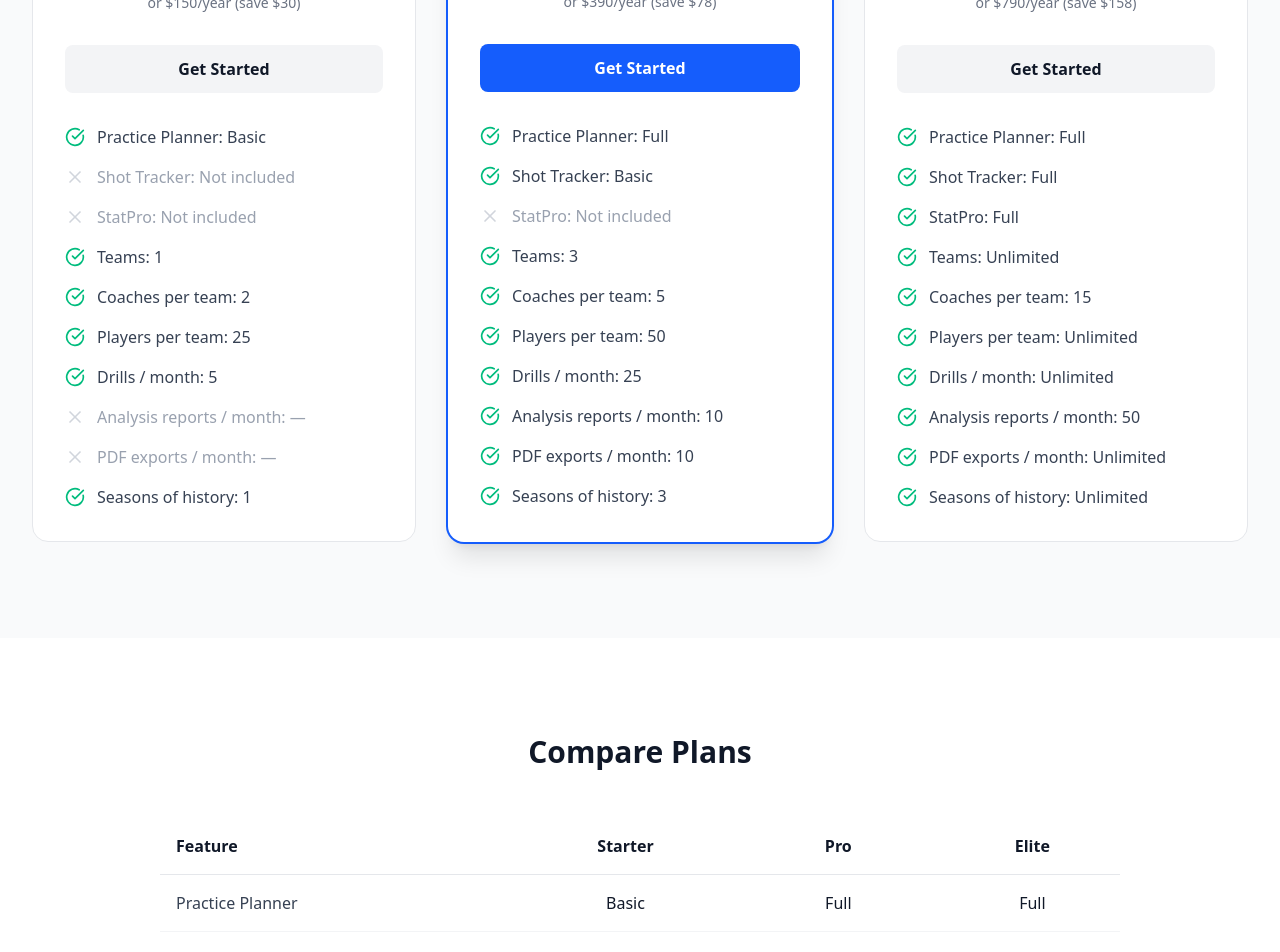
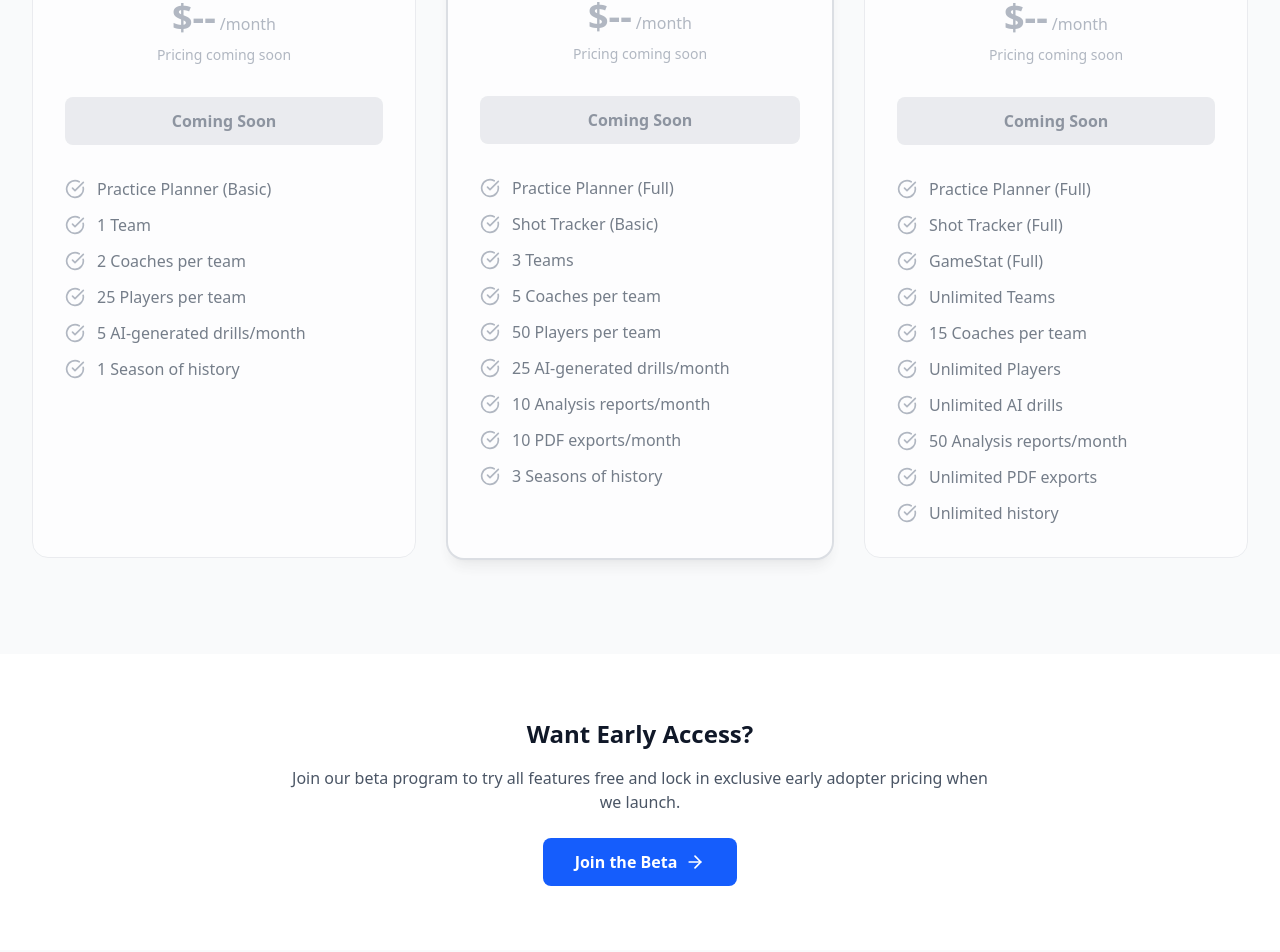
Before and after one commit to andrewshay0245/the-assistant-coach, a Next.js app: page /pricing in a window 1280 px wide. Shown: the part 620-1572 px from the top of the page. Built offline with nearby package versions, Linux system fonts and the light colour scheme.

Commit message:
Grey out pricing page - Coming Soon, no prices shown, redirect to early access/beta

```diff
--- a/src/app/pricing/page.tsx
+++ b/src/app/pricing/page.tsx
@@ -1,114 +1,69 @@
 import Link from 'next/link';
-import { CheckCircle, X, ArrowRight, Sparkles } from 'lucide-react';
+import { CheckCircle, Clock, ArrowRight, Sparkles } from 'lucide-react';
 
 const tiers = [
   {
     name: 'Starter',
-    price: 15,
-    yearlyPrice: 150,
     description: 'Perfect for youth coaches getting started with organized practices.',
-    features: {
-      practicePlanner: 'basic',
-      shotTracker: false,
-      gameStat: false,
-      teams: 1,
-      coachesPerTeam: 2,
-      playersPerTeam: 25,
-      aiDrillsPerMonth: 5,
-      aiAnalysisPerMonth: 0,
-      pdfExportsPerMonth: 0,
-      seasonsHistory: 1,
-    },
-    cta: 'Get Started',
-    highlighted: false,
+    features: [
+      'Practice Planner (Basic)',
+      '1 Team',
+      '2 Coaches per team',
+      '25 Players per team',
+      '5 AI-generated drills/month',
+      '1 Season of history',
+    ],
   },
   {
     name: 'Pro',
-    price: 39,
-    yearlyPrice: 390,
     description: 'For serious coaches who want shot analytics and deeper insights.',
-    features: {
-      practicePlanner: 'full',
-      shotTracker: 'basic',
-      gameStat: false,
-      teams: 3,
-      coachesPerTeam: 5,
-      playersPerTeam: 50,
-      aiDrillsPerMonth: 25,
-      aiAnalysisPerMonth: 10,
-      pdfExportsPerMonth: 10,
-      seasonsHistory: 3,
-    },
-    cta: 'Get Started',
+    features: [
+      'Practice Planner (Full)',
+      'Shot Tracker (Basic)',
+      '3 Teams',
+      '5 Coaches per team',
+      '50 Players per team',
+      '25 AI-generated drills/month',
+      '10 Analysis reports/month',
+      '10 PDF exports/month',
+      '3 Seasons of history',
+    ],
     highlighted: true,
   },
   {
     name: 'Elite',
-    price: 79,
-    yearlyPrice: 790,
     description: 'Complete suite for programs that demand the best tools available.',
-    features: {
-      practicePlanner: 'full',
-      shotTracker: 'full',
-      gameStat: 'full',
-      teams: -1,
-      coachesPerTeam: 15,
-      playersPerTeam: -1,
-      aiDrillsPerMonth: -1,
-      aiAnalysisPerMonth: 50,
-      pdfExportsPerMonth: -1,
-      seasonsHistory: -1,
-    },
-    cta: 'Get Started',
-    highlighted: false,
+    features: [
+      'Practice Planner (Full)',
+      'Shot Tracker (Full)',
+      'GameStat (Full)',
+      'Unlimited Teams',
+      '15 Coaches per team',
+      'Unlimited Players',
+      'Unlimited AI drills',
+      '50 Analysis reports/month',
+      'Unlimited PDF exports',
+      'Unlimited history',
+    ],
   },
 ];
 
-const featureLabels = {
-  practicePlanner: 'Practice Planner',
-  shotTracker: 'Shot Tracker',
-  gameStat: 'StatPro',
-  teams: 'Teams',
-  coachesPerTeam: 'Coaches per team',
-  playersPerTeam: 'Players per team',
-  aiDrillsPerMonth: 'Drills / month',
-  aiAnalysisPerMonth: 'Analysis reports / month',
-  pdfExportsPerMonth: 'PDF exports / month',
-  seasonsHistory: 'Seasons of history',
-};
-
-function formatFeatureValue(key: string, value: string | number | boolean): string {
-  if (typeof value === 'boolean') return value ? 'Included' : 'Not included';
-  if (typeof value === 'string') {
-    if (value === 'basic') return 'Basic';
-    if (value === 'full') return 'Full';
-    return value;
-  }
-  if (value === -1) return 'Unlimited';
-  if (value === 0) return '—';
-  return value.toString();
-}
-
 const faqs = [
   {
-    question: 'What\'s included in each plan?',
-    answer: 'Each plan includes access to different features. Check the plan details above for specific features included in each tier.',
+    question: 'When will pricing be available?',
+    answer: 'We\'re currently in beta and working on finalizing our pricing. Join our early access list to be notified when we launch and get exclusive early adopter pricing.',
   },
   {
-    question: 'Can I change plans later?',
-    answer: 'Absolutely. Upgrade or downgrade anytime. Changes take effect at your next billing cycle.',
+    question: 'Will there be a free tier?',
+    answer: 'We\'re exploring options for a free tier with limited features. Beta users will get extended access to all features.',
   },
   {
     question: 'Do you offer team or organization discounts?',
-    answer: 'Yes, we offer discounts for clubs and organizations with multiple teams. Contact us for custom pricing.',
+    answer: 'Yes, we\'ll offer discounts for clubs and organizations with multiple teams. Contact us for more information.',
   },
   {
     question: 'What happens to my data if I cancel?',
     answer: 'Your data is yours. You can export everything before canceling, and we retain data for 90 days in case you return.',
-  },
-  {
-    question: 'Is there a contract or commitment?',
-    answer: 'No contracts. Pay monthly or save with annual billing. Cancel anytime.',
   },
 ];
 
@@ -118,31 +73,35 @@ export default function PricingPage() {
       {/* Hero Section */}
       <section className="bg-gradient-to-br from-gray-900 to-gray-800 text-white py-20">
         <div className="max-w-7xl mx-auto px-4 sm:px-6 lg:px-8 text-center">
+          <div className="inline-flex items-center gap-2 bg-amber-500/20 text-amber-300 px-4 py-2 rounded-full text-sm font-medium mb-6">
+            <Clock className="w-4 h-4" />
+            Pricing Coming Soon
+          </div>
           <h1 className="text-4xl md:text-5xl font-bold mb-6">
             Simple, Transparent Pricing
           </h1>
           <p className="text-xl text-gray-300 max-w-2xl mx-auto">
-            Choose the plan that fits your program.
+            We're finalizing our plans. Join the beta to lock in early adopter pricing.
           </p>
         </div>
       </section>
 
-      {/* Pricing Cards */}
+      {/* Pricing Cards - Greyed Out */}
       <section className="py-24 bg-gray-50">
         <div className="max-w-7xl mx-auto px-4 sm:px-6 lg:px-8">
           <div className="grid md:grid-cols-3 gap-8">
             {tiers.map((tier) => (
               <div
                 key={tier.name}
-                className={`bg-white rounded-2xl p-8 ${
+                className={`bg-white rounded-2xl p-8 opacity-75 ${
                   tier.highlighted
-                    ? 'ring-2 ring-blue-600 shadow-xl relative'
+                    ? 'ring-2 ring-gray-300 shadow-lg relative'
                     : 'border border-gray-200'
                 }`}
               >
                 {tier.highlighted && (
                   <div className="absolute -top-4 left-1/2 -translate-x-1/2">
-                    <span className="bg-blue-600 text-white px-4 py-1 rounded-full text-sm font-semibold">
+                    <span className="bg-gray-400 text-white px-4 py-1 rounded-full text-sm font-semibold">
                       Most Popular
                     </span>
                   </div>
@@ -154,46 +113,29 @@ export default function PricingPage() {
                   </h3>
                   <p className="text-gray-600 mb-4">{tier.description}</p>
                   <div className="flex items-baseline justify-center gap-1">
-                    <span className="text-5xl font-bold text-gray-900">
-                      ${tier.price}
+                    <span className="text-4xl font-bold text-gray-400">
+                      $--
                     </span>
-                    <span className="text-gray-500">/month</span>
+                    <span className="text-gray-400">/month</span>
                   </div>
-                  <p className="text-sm text-gray-500 mt-2">
-                    or ${tier.yearlyPrice}/year (save ${tier.price * 12 - tier.yearlyPrice})
+                  <p className="text-sm text-gray-400 mt-2">
+                    Pricing coming soon
                   </p>
                 </div>
 
-                <Link
-                  href="/early-access"
-                  className={`block w-full text-center py-3 rounded-lg font-semibold mb-8 transition-colors ${
-                    tier.highlighted
-                      ? 'bg-blue-600 text-white hover:bg-blue-700'
-                      : 'bg-gray-100 text-gray-900 hover:bg-gray-200'
-                  }`}
+                <div
+                  className="block w-full text-center py-3 rounded-lg font-semibold mb-8 bg-gray-200 text-gray-500 cursor-not-allowed"
                 >
-                  {tier.cta}
-                </Link>
+                  Coming Soon
+                </div>
 
-                <div className="space-y-4">
-                  {Object.entries(tier.features).map(([key, value]) => {
-                    const isIncluded = value !== false && value !== 0;
-                    return (
-                      <div key={key} className="flex items-center gap-3">
-                        {isIncluded ? (
-                          <CheckCircle className="w-5 h-5 text-emerald-500 flex-shrink-0" />
-                        ) : (
-                          <X className="w-5 h-5 text-gray-300 flex-shrink-0" />
-                        )}
-                        <span className={isIncluded ? 'text-gray-700' : 'text-gray-400'}>
-                          {featureLabels[key as keyof typeof featureLabels]}:{' '}
-                          <span className="font-medium">
-                            {formatFeatureValue(key, value)}
-                          </span>
-                        </span>
-                      </div>
-                    );
-                  })}
+                <div className="space-y-3">
+                  {tier.features.map((feature, idx) => (
+                    <div key={idx} className="flex items-center gap-3">
+                      <CheckCircle className="w-5 h-5 text-gray-400 flex-shrink-0" />
+                      <span className="text-gray-600">{feature}</span>
+                    </div>
+                  ))}
                 </div>
               </div>
             ))}
@@ -201,52 +143,22 @@ export default function PricingPage() {
         </div>
       </section>
 
-      {/* Feature Comparison Table */}
-      <section className="py-24 bg-white">
-        <div className="max-w-5xl mx-auto px-4 sm:px-6 lg:px-8">
-          <h2 className="text-3xl font-bold text-gray-900 text-center mb-12">
-            Compare Plans
+      {/* Beta CTA */}
+      <section className="py-16 bg-white">
+        <div className="max-w-3xl mx-auto px-4 sm:px-6 lg:px-8 text-center">
+          <h2 className="text-2xl font-bold text-gray-900 mb-4">
+            Want Early Access?
           </h2>
-          <div className="overflow-x-auto">
-            <table className="w-full">
-              <thead>
-                <tr className="border-b border-gray-200">
-                  <th className="text-left py-4 px-4 font-semibold text-gray-900">
-                    Feature
-                  </th>
-                  {tiers.map((tier) => (
-                    <th
-                      key={tier.name}
-                      className="text-center py-4 px-4 font-semibold text-gray-900"
-                    >
-                      {tier.name}
-                    </th>
-                  ))}
-                </tr>
-              </thead>
-              <tbody>
-                {Object.entries(featureLabels).map(([key, label]) => (
-                  <tr key={key} className="border-b border-gray-100">
-                    <td className="py-4 px-4 text-gray-700">{label}</td>
-                    {tiers.map((tier) => {
-                      const value = tier.features[key as keyof typeof tier.features];
-                      const isIncluded = value !== false && value !== 0;
-                      return (
-                        <td
-                          key={tier.name}
-                          className={`text-center py-4 px-4 ${
-                            isIncluded ? 'text-gray-900' : 'text-gray-400'
-                          }`}
-                        >
-                          {formatFeatureValue(key, value)}
-                        </td>
-                      );
-                    })}
-                  </tr>
-                ))}
-              </tbody>
-            </table>
-          </div>
+          <p className="text-gray-600 mb-6">
+            Join our beta program to try all features free and lock in exclusive early adopter pricing when we launch.
+          </p>
+          <Link
+            href="/early-access"
+            className="bg-blue-600 text-white px-8 py-3 rounded-lg font-semibold hover:bg-blue-700 transition-colors inline-flex items-center gap-2"
+          >
+            Join the Beta
+            <ArrowRight className="w-5 h-5" />
+          </Link>
         </div>
       </section>
 
@@ -277,7 +189,7 @@ export default function PricingPage() {
             Get Started Today
           </h2>
           <p className="text-xl text-blue-100 mb-8 max-w-2xl mx-auto">
-            No credit card required. Cancel anytime.
+            Join the beta and start building better practices — free during early access.
           </p>
           <Link
             href="/early-access"
```
